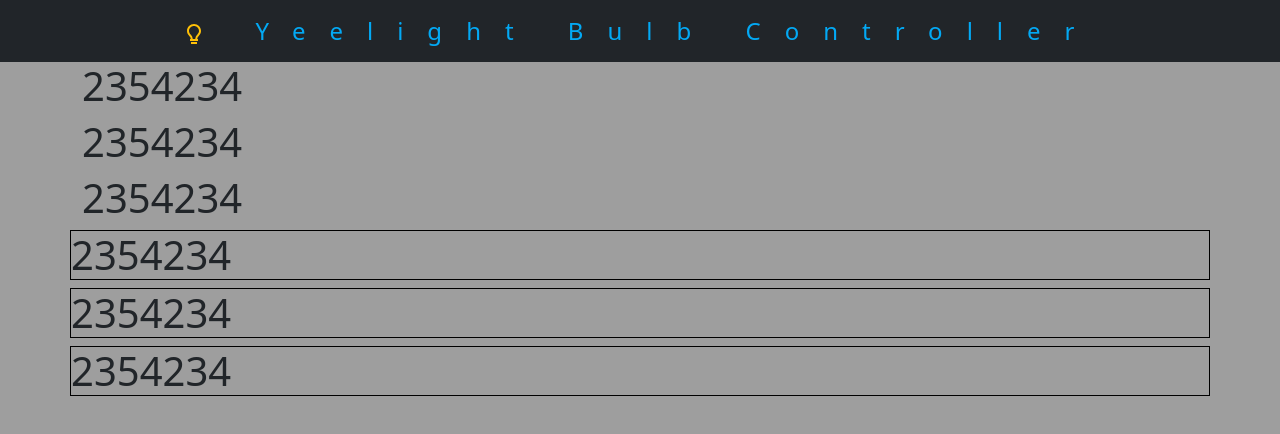
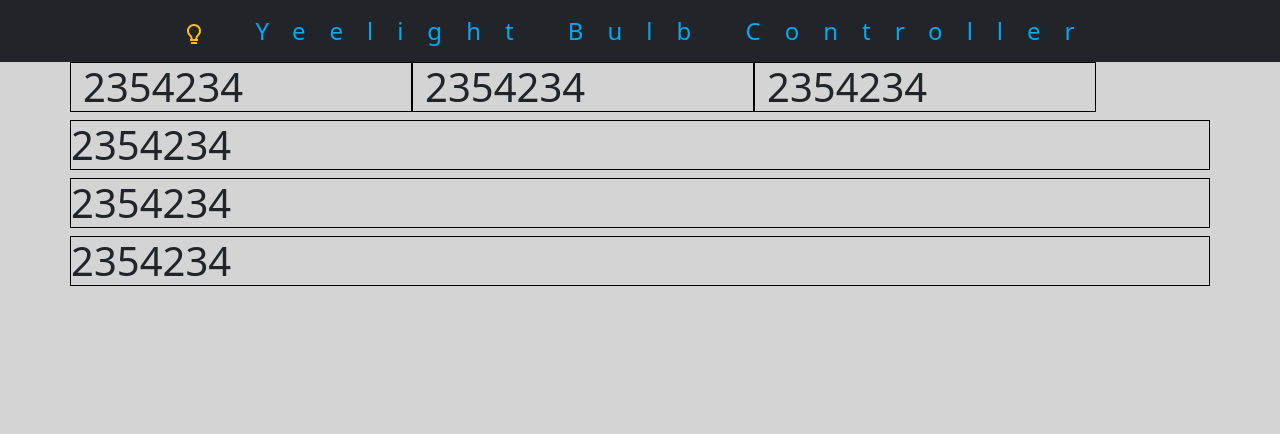
Before and after one commit to DolevMishali/Bulb-Project, a React (Create React App) app in the folder client/: page / in a window 1280 px wide. Shown: the top 434 px of the page. Built offline with nearby package versions, Linux system fonts and the light colour scheme.

Commit message:
minor changes

```diff
--- a/client/src/App.css
+++ b/client/src/App.css
@@ -1,3 +1,8 @@
 body {
-    background-color: #9E9E9E !important;
+  background-color: #d4d4d4 !important;
 }
+
+.cols {
+  width: 30% !important;
+  border: 1px solid black;
+}
--- a/client/src/index.css
+++ b/client/src/index.css
@@ -5,7 +5,6 @@ body {
     sans-serif;
   -webkit-font-smoothing: antialiased;
   -moz-osx-font-smoothing: grayscale;
-  background: #E0E0E0 ;
 }
 
 code {
```
Also changed, not shown: client/src/App.js (+7 -5 lines).
